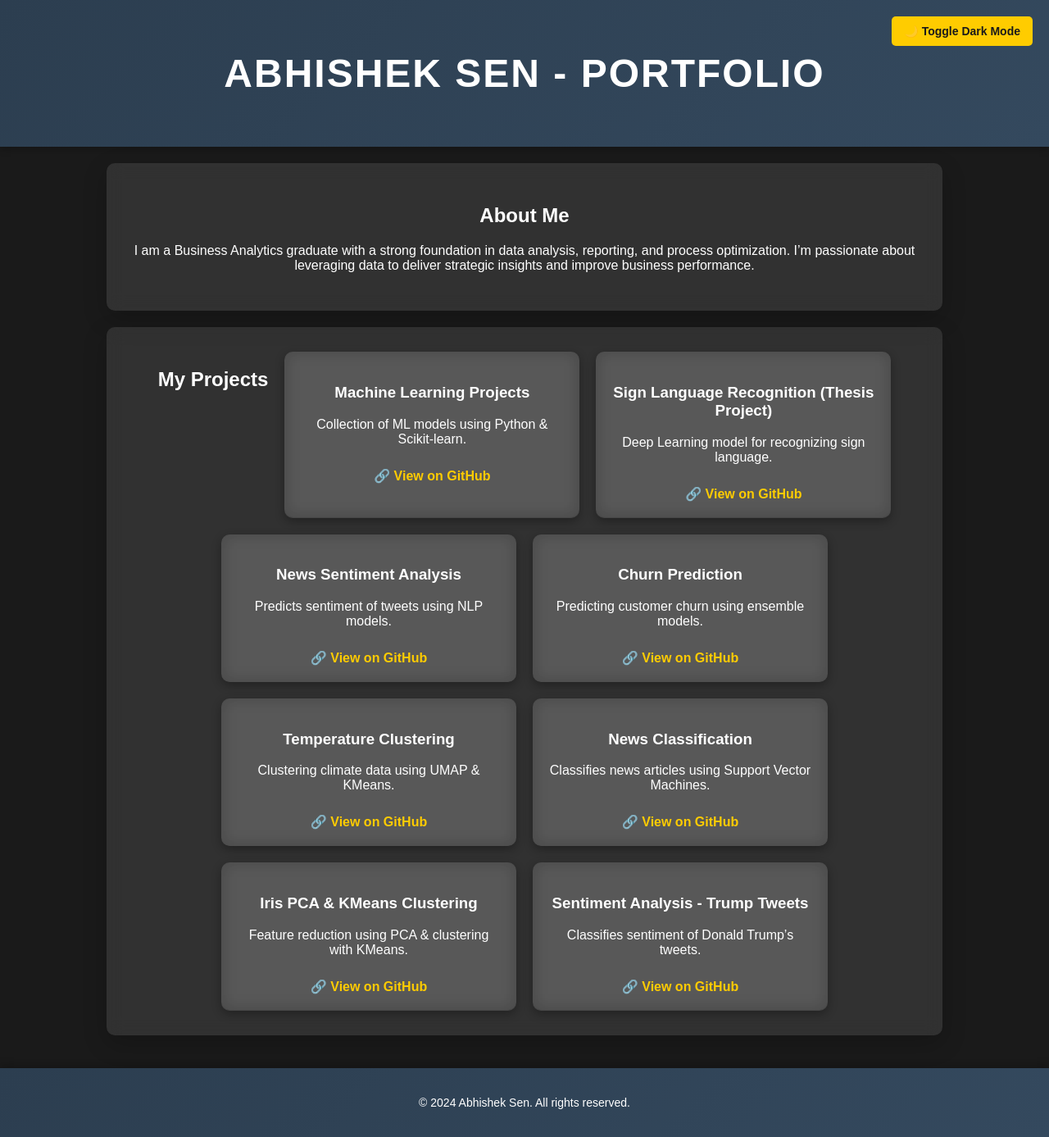
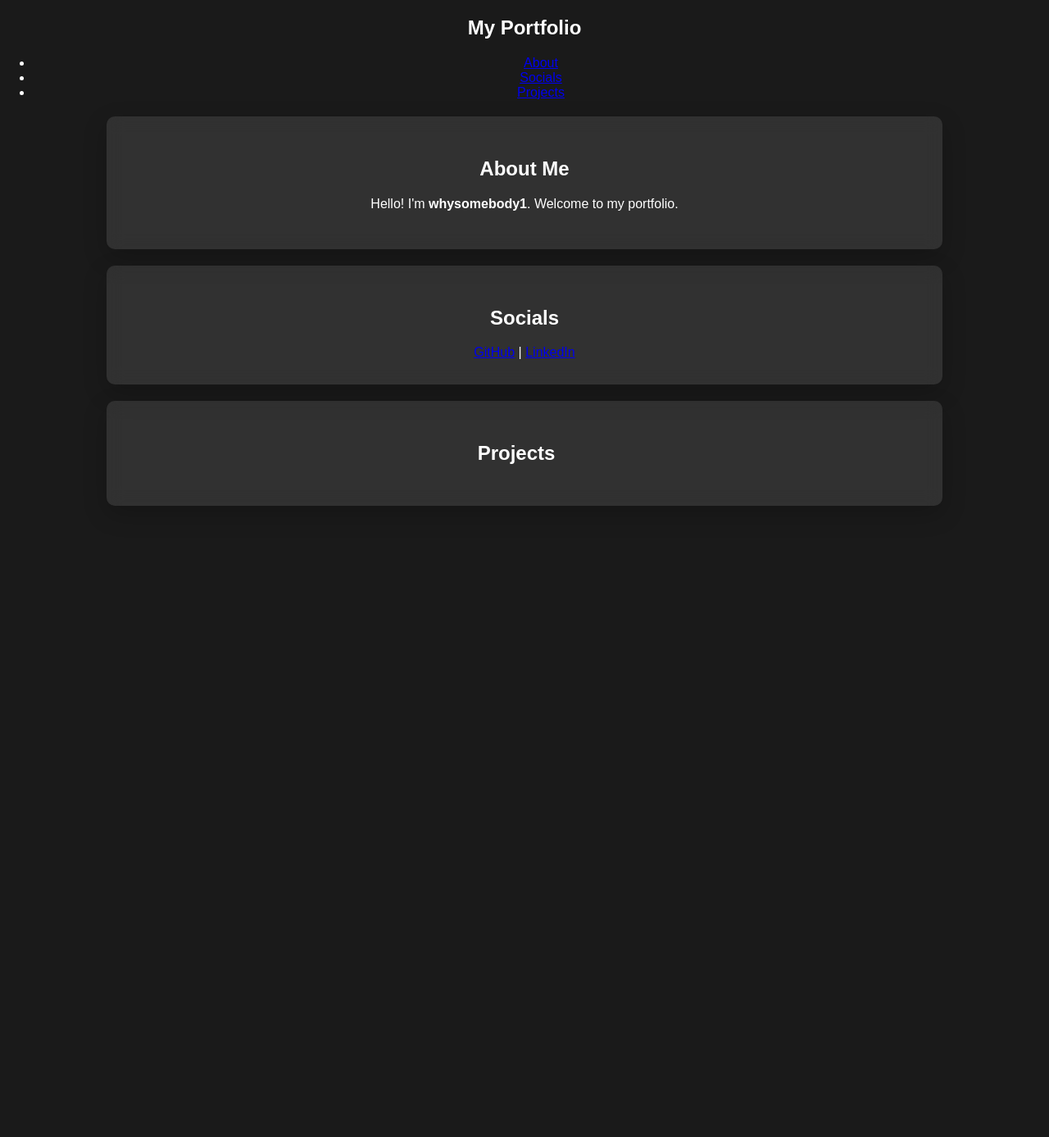
Before and after one commit to whysomebody1/whysomebody1.github.io, a plain HTML site: page index.html in a window 1280 px wide. Shown: the whole page at 82% size. After the commit the page ends 800 px from the top, so only its background shows below. Drawn offline with Linux system fonts and the light colour scheme; files that its build step writes are made by us from their sources.

Commit message:
Update index.html

```diff
--- a/index.html
+++ b/index.html
@@ -3,86 +3,41 @@
 <head>
     <meta charset="UTF-8">
     <meta name="viewport" content="width=device-width, initial-scale=1.0">
-    <title>Portfolio - Abhishek Sen</title>
-    <link rel="stylesheet" href="style.css">
+    <title>My Portfolio</title>
+    <link rel="stylesheet" href="assets/style.css">
 </head>
 <body>
+    <!-- Navigation -->
+    <nav>
+        <h1>My Portfolio</h1>
+        <ul>
+            <li><a href="#about">About</a></li>
+            <li><a href="#socials">Socials</a></li>
+            <li><a href="#projects">Projects</a></li>
+        </ul>
+    </nav>
 
-    <!-- Dark Mode Toggle Button -->
-    <button onclick="toggleDarkMode()" class="dark-mode-btn">🌙 Toggle Dark Mode</button>
-
-    <header>
-        <h1>Abhishek Sen - Portfolio</h1>
-    </header>
-
-    <section>
+    <!-- About Section -->
+    <section id="about">
         <h2>About Me</h2>
-        <p>
-            I am a Business Analytics graduate with a strong foundation in data analysis, reporting,
-            and process optimization. I’m passionate about leveraging data to deliver strategic insights
-            and improve business performance.
-        </p>
+        <p>Hello! I'm <strong>whysomebody1</strong>. Welcome to my portfolio.</p>
     </section>
 
+    <!-- Socials Section -->
+    <section id="socials">
+        <h2>Socials</h2>
+        <a href="https://github.com/whysomebody1" target="_blank">GitHub</a> |
+        <a href="https://linkedin.com/in/yourprofile" target="_blank">LinkedIn</a>
+    </section>
+
+    <!-- Projects Section -->
     <section id="projects">
-    <h2>My Projects</h2>
+        <h2>Projects</h2>
+        <div id="projects-container">
+            <!-- Projects will be loaded here dynamically -->
+        </div>
+    </section>
 
-    <div class="project">
-        <h3>Machine Learning Projects</h3>
-        <p>Collection of ML models using Python & Scikit-learn.</p>
-        <a href="https://github.com/whysomebody1/ML-Projects" target="_blank">🔗 View on GitHub</a>
-    </div>
-
-    <div class="project">
-        <h3>Sign Language Recognition (Thesis Project)</h3>
-        <p>Deep Learning model for recognizing sign language.</p>
-        <a href="https://github.com/whysomebody1/Sign_Language_Recognition_Thesis" target="_blank">🔗 View on GitHub</a>
-    </div>
-
-    <div class="project">
-        <h3>News Sentiment Analysis</h3>
-        <p>Predicts sentiment of tweets using NLP models.</p>
-        <a href="https://github.com/whysomebody1/Tweet_Classification" target="_blank">🔗 View on GitHub</a>
-    </div>
-
-    <div class="project">
-        <h3>Churn Prediction</h3>
-        <p>Predicting customer churn using ensemble models.</p>
-        <a href="https://github.com/whysomebody1/ChurnPrediction" target="_blank">🔗 View on GitHub</a>
-    </div>
-
-    <div class="project">
-        <h3>Temperature Clustering</h3>
-        <p>Clustering climate data using UMAP & KMeans.</p>
-        <a href="https://github.com/whysomebody1/Avg_Temperatures_UMAP_KMeans" target="_blank">🔗 View on GitHub</a>
-    </div>
-
-    <div class="project">
-        <h3>News Classification</h3>
-        <p>Classifies news articles using Support Vector Machines.</p>
-        <a href="https://github.com/whysomebody1/News_SVC_NBC" target="_blank">🔗 View on GitHub</a>
-    </div>
-
-    <div class="project">
-        <h3>Iris PCA & KMeans Clustering</h3>
-        <p>Feature reduction using PCA & clustering with KMeans.</p>
-        <a href="https://github.com/whysomebody1/Iris_PCA_KMeans" target="_blank">🔗 View on GitHub</a>
-    </div>
-
-    <div class="project">
-        <h3>Sentiment Analysis - Trump Tweets</h3>
-        <p>Classifies sentiment of Donald Trump’s tweets.</p>
-        <a href="https://github.com/whysomebody1/Sentiment_Prediction" target="_blank">🔗 View on GitHub</a>
-    </div>
-
-</section>
-
-
-    <footer>
-        <p>© 2024 Abhishek Sen. All rights reserved.</p>
-    </footer>
-
-    <script src="script.js"></script>
-
+    <script src="assets/script.js"></script>
 </body>
 </html>
```
